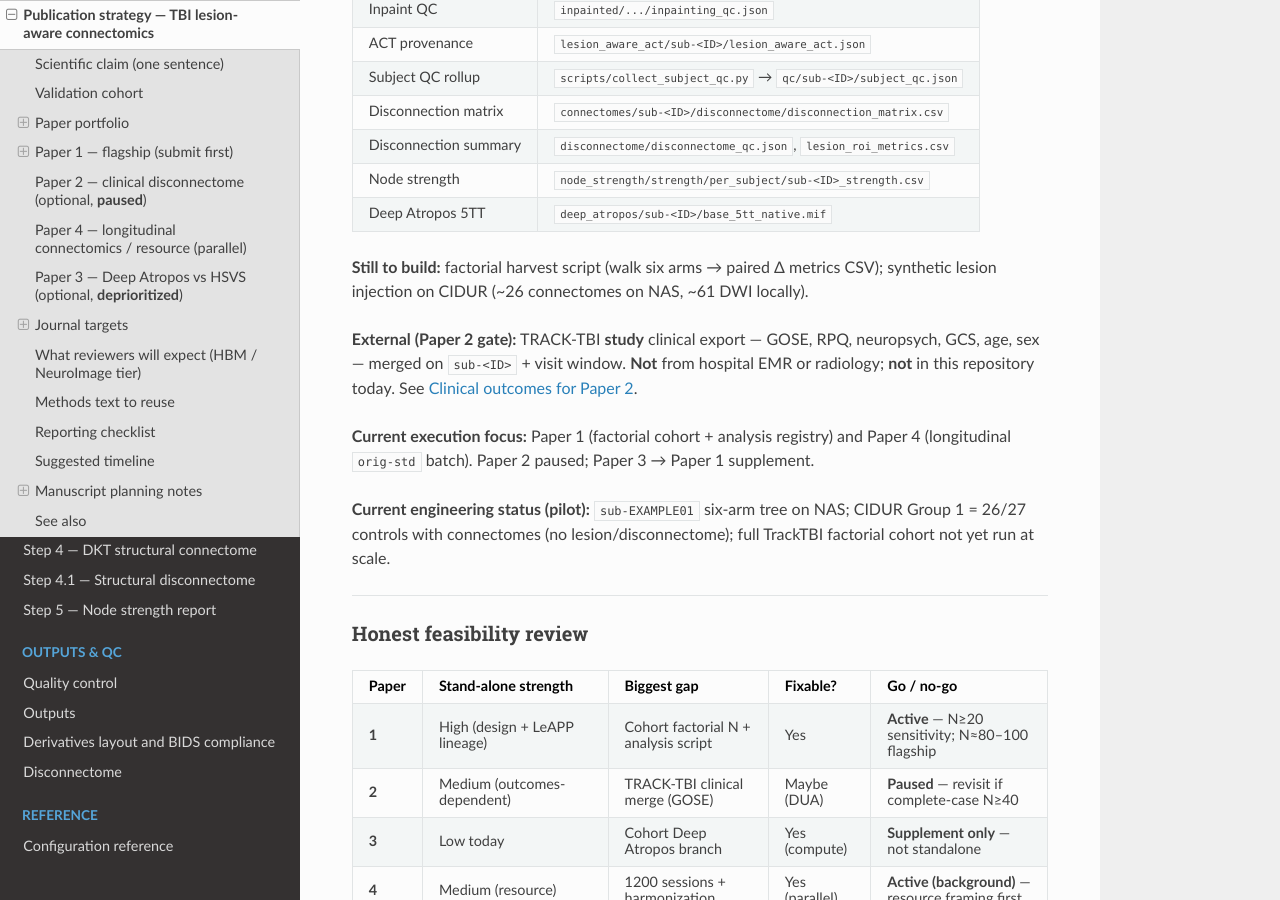
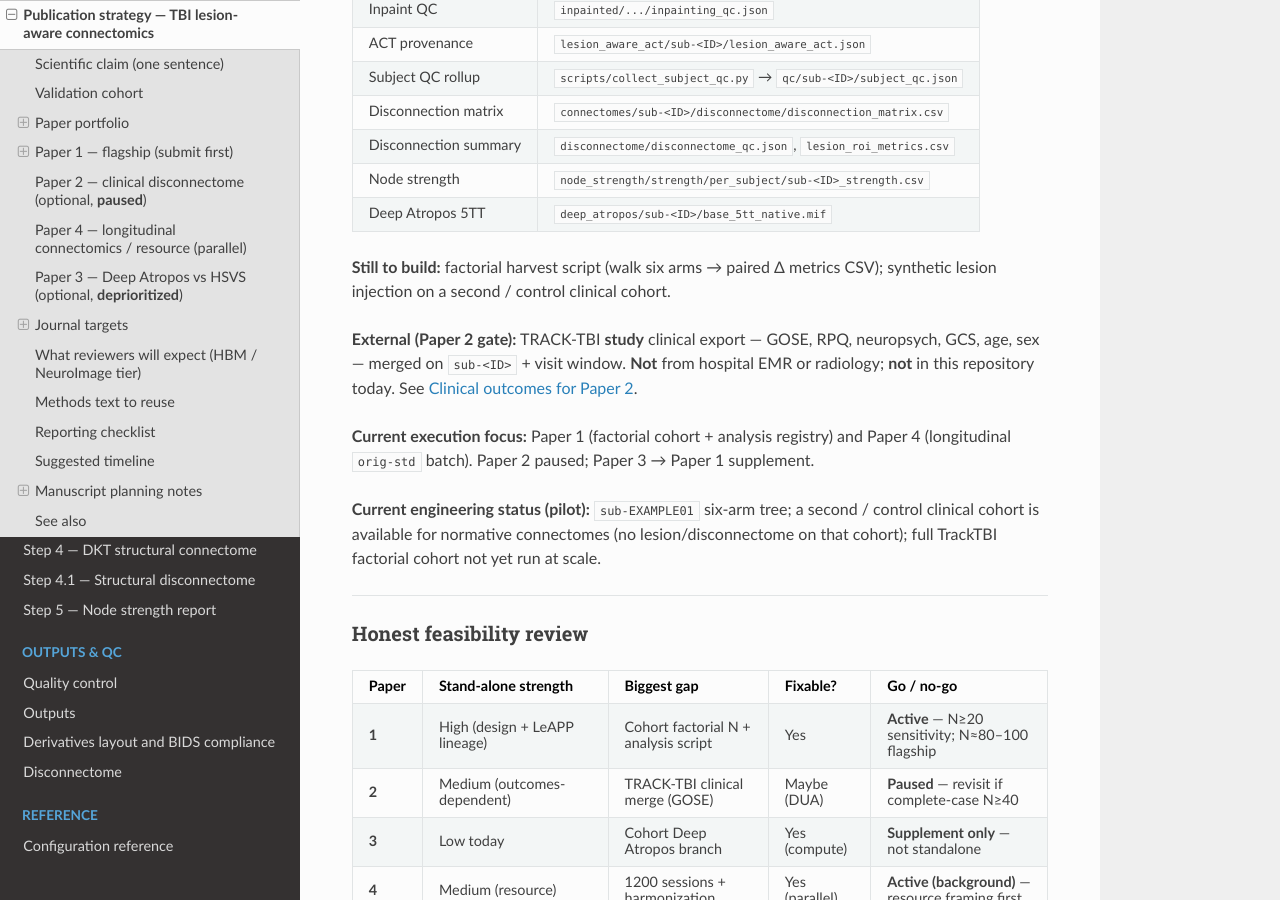
Before and after one commit to phindagijimana/dkt_connectome, a Sphinx documentation site: the page built from dwi_pipeline/docs/publication_strategy.md, in a window 1280 px wide and 900 px high, scrolled down 14241 px. Built offline with Sphinx 7.4.7 and the Read the Docs theme 3.1.0, drawn with Linux system fonts in a browser that asks for light colours; some of the changed text lies outside the part shown.

Commit message:
docs: drop internal cohort operational counts from public docs

```diff
--- a/dwi_pipeline/docs/publication_strategy.md
+++ b/dwi_pipeline/docs/publication_strategy.md
@@ -28,7 +28,7 @@
 | Resource | Role in publications |
 |----------|----------------------|
 | **TrackTBI lesion subset** (~100 subjects with manual lesion masks) | Primary factorial sensitivity and QC cohort for paper 1 |
-| **Internal CIDUR controls** (non-lesion) | Normative connectome or **synthetic lesion injection** on healthy anatomy — not pooled with lesion factorial arms without a separate claim |
+| **Second / control clinical cohort** (non-lesion) | Normative connectome or **synthetic lesion injection** on healthy anatomy — not pooled with lesion factorial arms without a separate claim |
 | **Pilot subject** (`sub-EXAMPLE01`, six-arm experiment tree) | Engineering gate before full cohort; ACPC lesion warp + pathology QA |
 
 Report **completion rates by arm** (Step 3.1 pathology QA, registration, empty nodes,
@@ -78,7 +78,7 @@
 new data.
 
 **Strong splits:** methods factorial (paper 1) vs clinical disconnection (paper 2)
-with **different primary claims**; TBI lesion cohort vs normative atlas (CIDUR)
+with **different primary claims**; TBI lesion cohort vs a second / control clinical cohort
 with **different cohorts and questions**; HSVS factorial vs Deep Atropos with
 **new experiments**.
 
@@ -136,7 +136,7 @@
 |------|---------|
 | **Technical** | Pathology channel coverage, lesion→5TT overlap, streamline counts, empty-node rate |
 | **Internal consistency** | Bootstrap / split-half stability of key edges where repeat scans exist |
-| **Synthetic lesions** | Inject known lesions on CIDUR or healthy subset; measure connectivity recovery |
+| **Synthetic lesions** | Inject known lesions on a control / healthy subset; measure connectivity recovery |
 | **Clinical face validity** | Disconnectome vs lesion location; moderation by volume and lobar site |
 
 ### Differentiation from LeAPP (required in intro / discussion)
@@ -493,7 +493,7 @@
 - Primary contrast: `*-std` vs `*-lesion` within each anatomy backend.
 - Secondary: orig vs neuroLIT vs VBT; interaction anatomy × ACT.
 - Outcomes: QC-by-arm tables, quantitative matrix/edge sensitivity, representative cases.
-- Validation: synthetic lesions on CIDUR controls (LeAPP-style); single pilot subject = engineering pilot.
+- Validation: synthetic lesions on a control clinical cohort (LeAPP-style); single pilot subject = engineering pilot.
 - Comparator: Bey et al. 2024 LeAPP; emphasize TBI vs stroke and ACPC/HSVS workflow.
 - Default venue: *Human Brain Mapping*.
 
@@ -553,7 +553,7 @@
 | Deep Atropos 5TT | `deep_atropos/sub-<ID>/base_5tt_native.mif` |
 
 **Still to build:** factorial harvest script (walk six arms → paired Δ metrics CSV);
-synthetic lesion injection on CIDUR (~26 connectomes on NAS, ~61 DWI locally).
+synthetic lesion injection on a second / control clinical cohort.
 
 **External (Paper 2 gate):** TRACK-TBI **study** clinical export — GOSE, RPQ, neuropsych,
 GCS, age, sex — merged on `sub-<ID>` + visit window. **Not** from hospital EMR or
@@ -562,9 +562,9 @@
 **Current execution focus:** Paper 1 (factorial cohort + analysis registry) and
 Paper 4 (longitudinal `orig-std` batch). Paper 2 paused; Paper 3 → Paper 1 supplement.
 
-**Current engineering status (pilot):** `sub-EXAMPLE01` six-arm tree on NAS; CIDUR
-Group 1 = 26/27 controls with connectomes (no lesion/disconnectome); full TrackTBI
-factorial cohort not yet run at scale.
+**Current engineering status (pilot):** `sub-EXAMPLE01` six-arm tree; a second / control
+clinical cohort is available for normative connectomes (no lesion/disconnectome on that
+cohort); full TrackTBI factorial cohort not yet run at scale.
 
 ---
 
```
Also changed, not shown: dwi_pipeline/docs/validation.md (+1 -1 lines).
